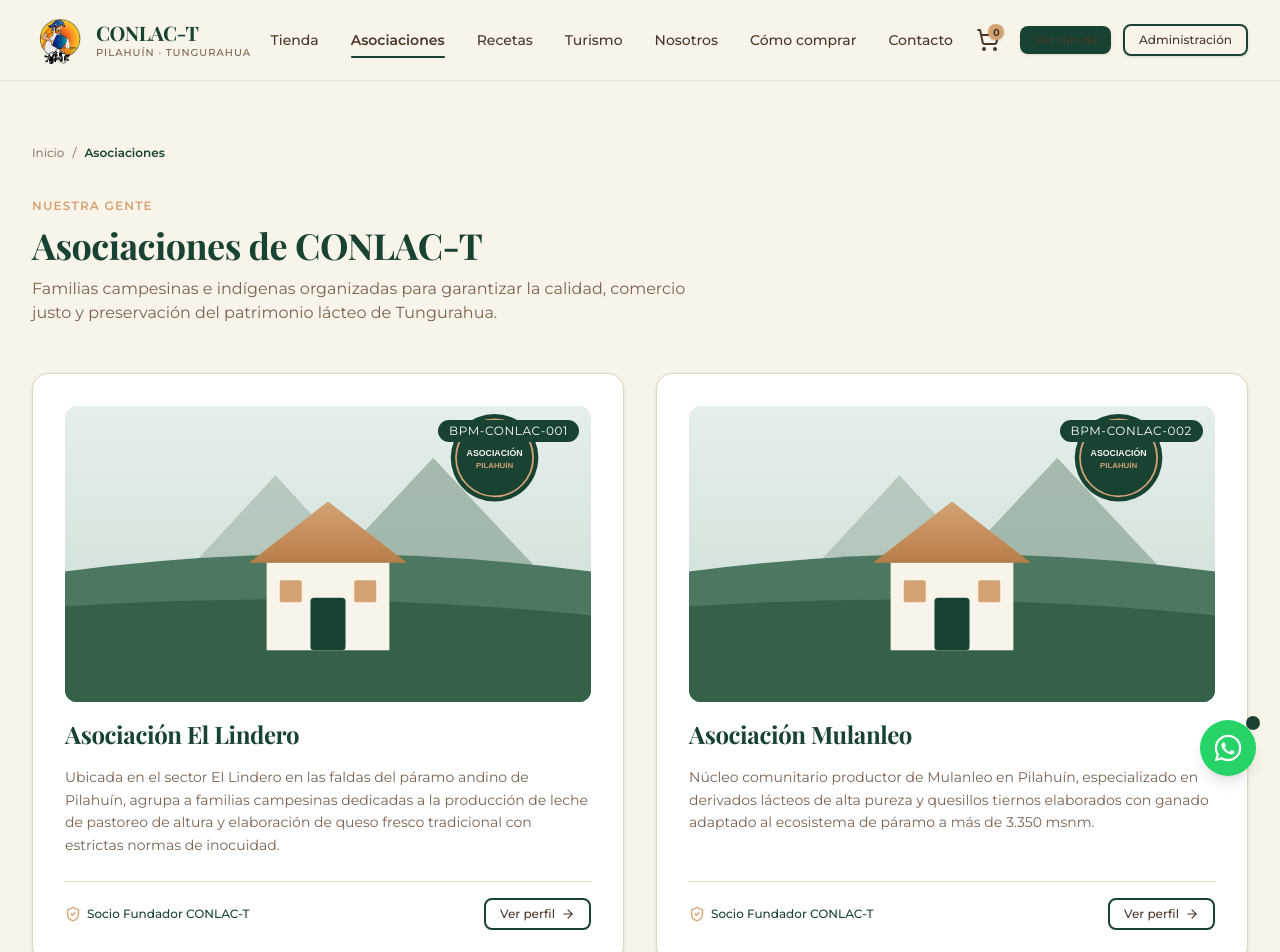
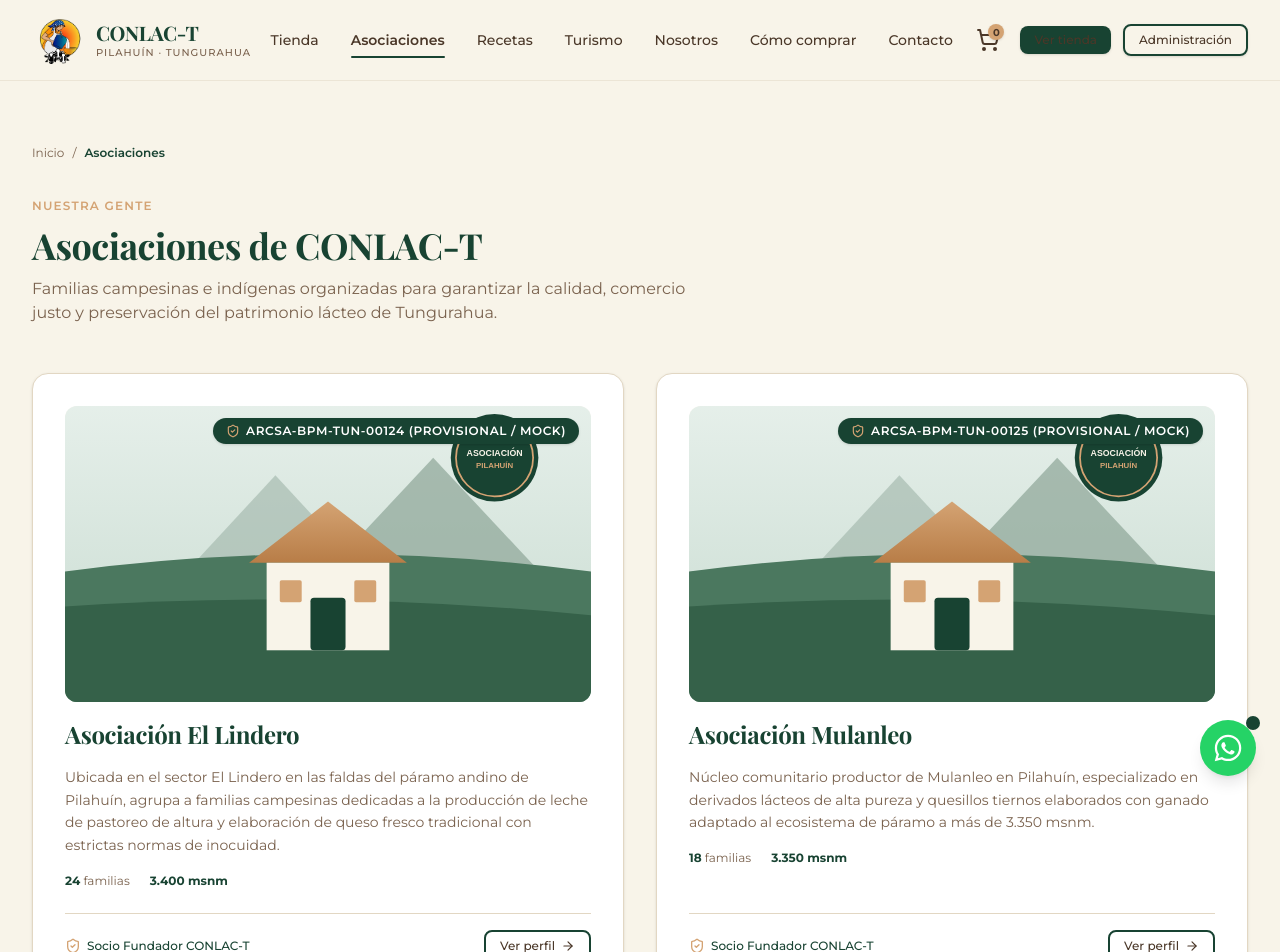
Before and after one commit to materubag/Conlac_T_FrontEnd, a Next.js app: page /asociaciones in a window 1280 px wide. Shown: the top 952 px of the page. Built offline with nearby package versions, Linux system fonts and the light colour scheme; no server answers.

Commit message:
Se modifico la sección de asosiaciones

```diff
--- a/src/app/asociaciones/[slug]/page.tsx
+++ b/src/app/asociaciones/[slug]/page.tsx
@@ -1,14 +1,10 @@
 import React from "react";
 import type { Metadata } from "next";
-import Image from "next/image";
 import { notFound } from "next/navigation";
-import { getAssociationById, getAssociations } from "@/lib/data";
+import { getAssociationById, getAssociations, getProductsByAssociationId } from "@/lib/data";
 import { Container } from "@/components/ui/Container";
-import { Button } from "@/components/ui/Button";
-import { Badge } from "@/components/ui/Badge";
-import { MapPinIcon } from "@/components/ui/Icons";
-import { AssociationMapPreview } from "@/components/associations/AssociationMapPreview";
 import { Breadcrumbs } from "@/components/ui/Breadcrumbs";
+import { AssociationProfile } from "@/components/associations/AssociationProfile";
 
 interface Props {
   params: Promise<{ slug: string }>;
@@ -38,6 +34,8 @@
     notFound();
   }
 
+  const products = getProductsByAssociationId(assoc.id);
+
   return (
     <div className="py-12 sm:py-16 bg-background">
       <Container>
@@ -47,52 +45,7 @@
           { label: assoc.nombre },
         ]} />
 
-        <div className="bg-surface rounded-2xl p-6 sm:p-10 border border-border space-y-8">
-          <div className="relative aspect-[21/9] w-full overflow-hidden rounded-xl bg-neutral-light/50">
-            <Image
-              src={assoc.fotos[0] || "/placeholders/association-placeholder.svg"}
-              alt={`Fotografía de ${assoc.nombre}`}
-              fill
-              className="object-cover object-center"
-              priority
-            />
-          </div>
-
-          <div className="space-y-4 max-w-3xl">
-            <div className="flex items-center gap-3">
-              {assoc.sello_sanitario && (
-                <Badge variant="primary">{assoc.sello_sanitario}</Badge>
-              )}
-              <Badge variant="tertiary">Comunidad Productora</Badge>
-            </div>
-
-            <h1 className="font-headline text-3xl sm:text-4xl font-bold text-primary">
-              {assoc.nombre}
-            </h1>
-
-            {assoc.historia && (
-              <p className="text-base sm:text-lg text-neutral-muted leading-relaxed">
-                {assoc.historia}
-              </p>
-            )}
-
-            <div className="pt-4 flex items-center gap-2 text-sm text-neutral-muted">
-              <MapPinIcon className="w-4 h-4 text-tertiary" />
-              <span>Parroquia Pilahuín, Cantón Ambato, Provincia de Tungurahua</span>
-            </div>
-          </div>
-
-          <AssociationMapPreview association={assoc} />
-
-          <div className="pt-6 border-t border-border flex items-center gap-4">
-            <Button href="/tienda" variant="primary">
-              Ver quesos de esta asociación
-            </Button>
-            <Button href="/asociaciones" variant="outlined">
-              Volver a asociaciones
-            </Button>
-          </div>
-        </div>
+        <AssociationProfile association={assoc} products={products} />
       </Container>
     </div>
   );
--- a/src/app/asociaciones/page.tsx
+++ b/src/app/asociaciones/page.tsx
@@ -1,15 +1,9 @@
 import React from "react";
 import type { Metadata } from "next";
-import Image from "next/image";
 import { Container } from "@/components/ui/Container";
-import { Badge } from "@/components/ui/Badge";
-import { Button } from "@/components/ui/Button";
-import {
-  ArrowRightIcon,
-  ShieldCheckIcon,
-} from "@/components/ui/Icons";
+import { Breadcrumbs } from "@/components/ui/Breadcrumbs";
+import { AssociationCard } from "@/components/associations/AssociationCard";
 import type { Asociacion } from "@/types";
-import { Breadcrumbs } from "@/components/ui/Breadcrumbs";
 
 export const dynamic = "force-dynamic";
 
@@ -60,63 +54,12 @@
         </div>
 
         <div className="grid grid-cols-1 md:grid-cols-2 gap-8">
-          {associations.map((assoc) => (
-            <article
+          {associations.map((assoc, index) => (
+            <AssociationCard
               key={assoc.id}
-              className="flex flex-col justify-between overflow-hidden rounded-2xl bg-surface border border-border p-6 sm:p-8 shadow-sm hover:border-tertiary/70 transition-all"
-            >
-              <div className="space-y-4">
-                <div className="relative aspect-[16/9] w-full overflow-hidden rounded-xl bg-neutral-light/50">
-                  <Image
-                    src={
-                      assoc.fotos[0] ||
-                      "/placeholders/association-placeholder.svg"
-                    }
-                    alt={`Planta y comunidad de ${assoc.nombre}`}
-                    fill
-                    className="object-cover object-center"
-                  />
-
-                  {assoc.sello_sanitario && (
-                    <div className="absolute top-3 right-3">
-                      <Badge variant="primary">
-                        {assoc.sello_sanitario}
-                      </Badge>
-                    </div>
-                  )}
-                </div>
-
-                <h2 className="font-headline text-2xl font-bold text-primary">
-                  {assoc.nombre}
-                </h2>
-
-                {assoc.historia && (
-                  <p className="text-sm text-neutral-muted leading-relaxed">
-                    {assoc.historia}
-                  </p>
-                )}
-              </div>
-
-              <div className="mt-6 pt-4 border-t border-border flex items-center justify-between">
-                <div className="flex items-center gap-1.5 text-xs text-primary font-medium">
-                  <ShieldCheckIcon className="w-4 h-4 text-tertiary" />
-
-                  <span>
-                    Socio Fundador CONLAC-T
-                  </span>
-                </div>
-
-                <Button
-                  href={`/asociaciones/${assoc.id}`}
-                  variant="outlined"
-                  size="sm"
-                >
-                  <span>Ver perfil</span>
-
-                  <ArrowRightIcon className="w-3.5 h-3.5" />
-                </Button>
-              </div>
-            </article>
+              association={assoc}
+              priorityImage={index < 2}
+            />
           ))}
         </div>
       </Container>
```
